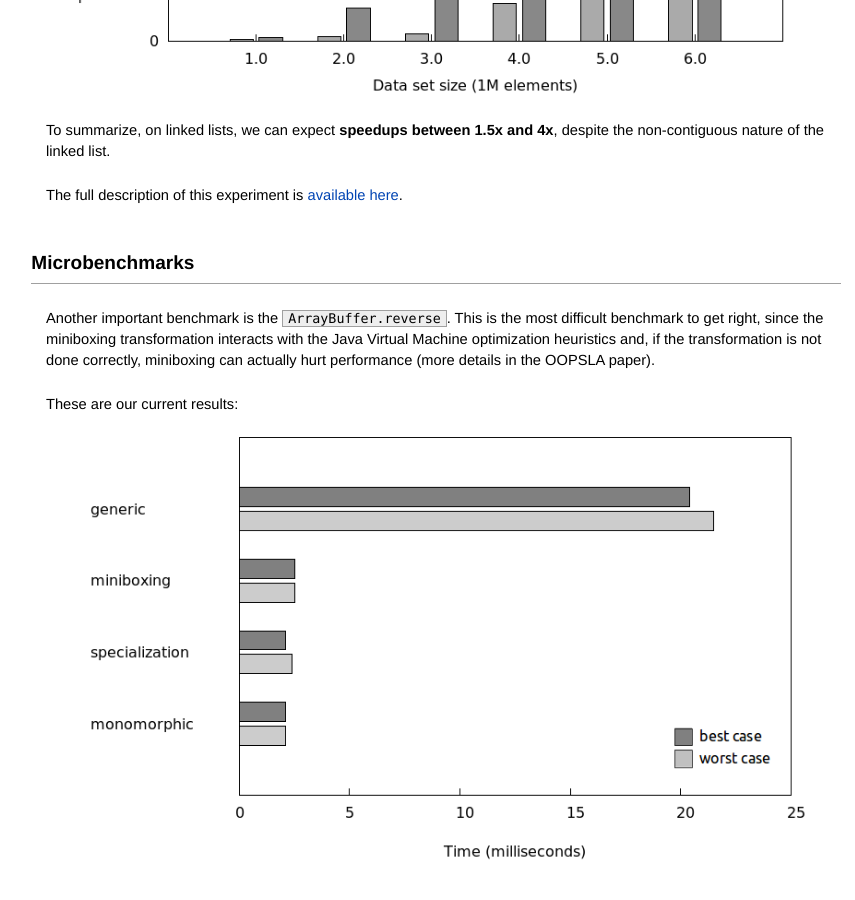
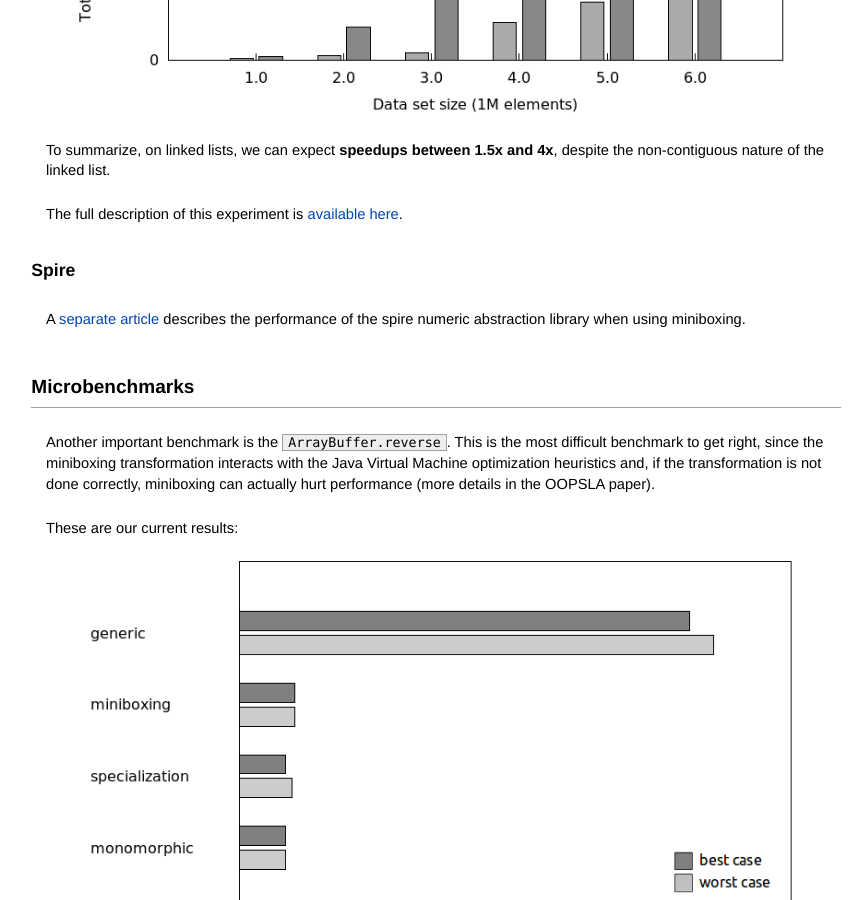
Before and after one commit to miniboxing/miniboxing.github.io, a Jekyll site: the page built from benchmarks.md, in a window 1280 px wide and 900 px high, scrolled down 2266 px. Shown: the whole window, without its empty margins (281-1136 px from the left). Built offline with Jekyll 4.4.1, drawn with Linux system fonts in a browser that asks for light colours; comment, search, counter and statistics services are not loaded.

Commit message:
Website small tweaks

```diff
--- a/benchmarks.md
+++ b/benchmarks.md
@@ -37,7 +39,7 @@ The benchmark we ran is fitting a linear curve to a given set of points using th
   val intercept = (sumy * sumsquare - sumx * sumxy) / (size * sumsquare - sumx * sumx)
 {% endhighlight %}
 
-### With infinite heap memory (no garbage collection overhead)
+#### With infinite heap memory (no garbage collection overhead)
 
 We ran this code with two versions of the linked list: one with the plugin activated and one with generic classes. The numbers were obtained on an i7 server machine with 32GB of RAM, and we made sure no garbage collections occured (`-Xmx16g`, `-Xms16g`):
 
@@ -45,7 +47,7 @@ We ran this code with two versions of the linked list: one with the plugin activ
 
 This shows miniboxed linked lists are 1.5x to 2x faster than generic collections, despite the fact that linked lists are not contiguous, thus reducing the benefits of miniboxing. We have also tested specialization, but it ran out of memory and we were unable to get any garbage collection-free runs above 1500000 elements (we suspect this is due to bug <a href="https://issues.scala-lang.org/browse/SI-3585" target="_blank">SI-3585 Specialized class should not have duplicate fields</a>, but haven't examined in depth).
 
-### With limited heap memory
+#### With limited heap memory
 
 We also wanted to test how miniboxing copes with garbage collection cycles compared to the generic library. To do so, we limited the heap size to 2G (`-Xmx2g`, `-Xms2g`, `-XX:+UseParallelGC`):
 
@@ -54,6 +56,10 @@ We also wanted to test how miniboxing copes with garbage collection cycles compa
 To summarize, on linked lists, we can expect **speedups between 1.5x and 4x**, despite the non-contiguous nature of the linked list.
 
 The full description of this experiment is [available here](/example_linkedlist.html).
+
+### Spire
+
+A [separate article](/2014/06/16/spire-miniboxed.html) describes the performance of the spire numeric abstraction library when using miniboxing.
 
 ## Microbenchmarks
 
```
Also changed, not shown: other parts of benchmarks.md (+2 -0 lines), tutorial.md (+3 -0 lines).
